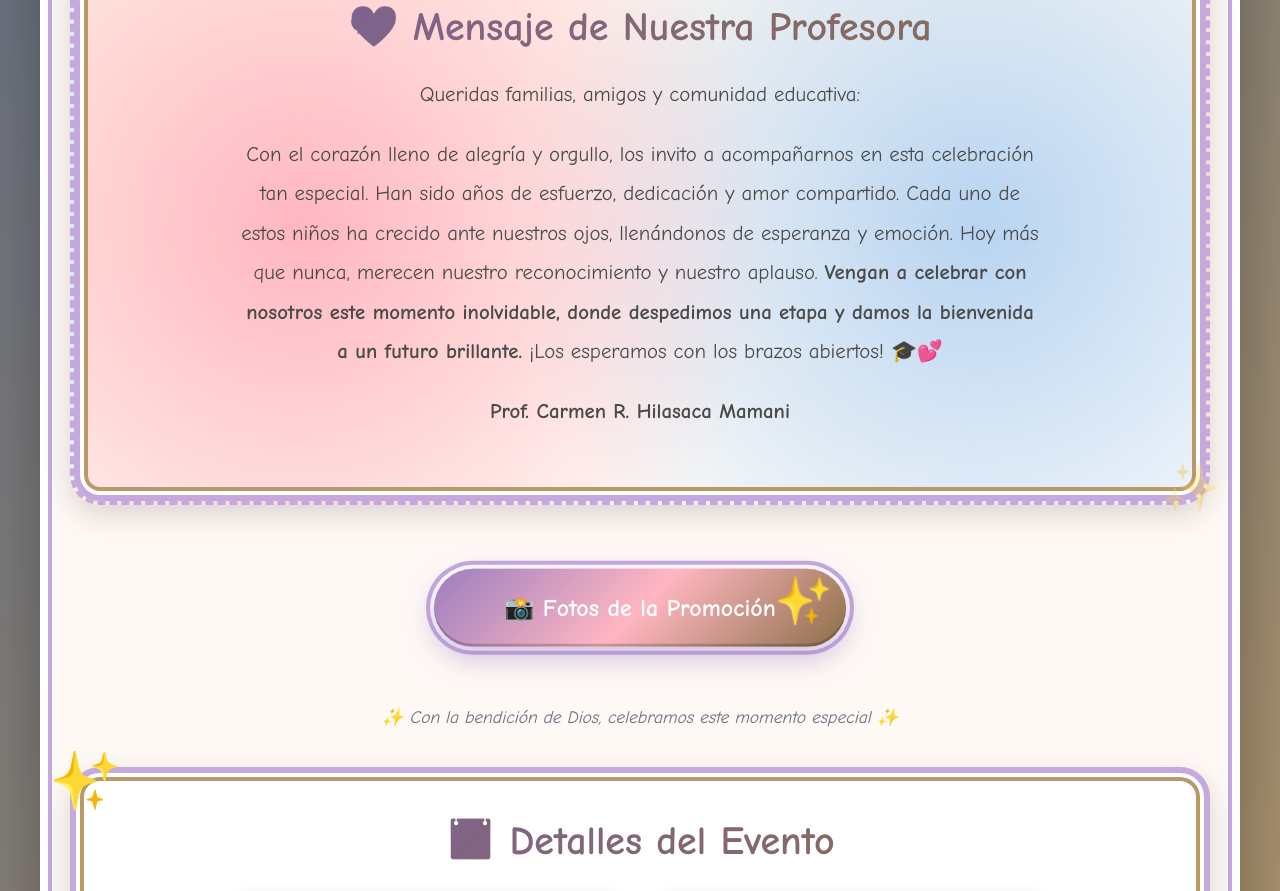
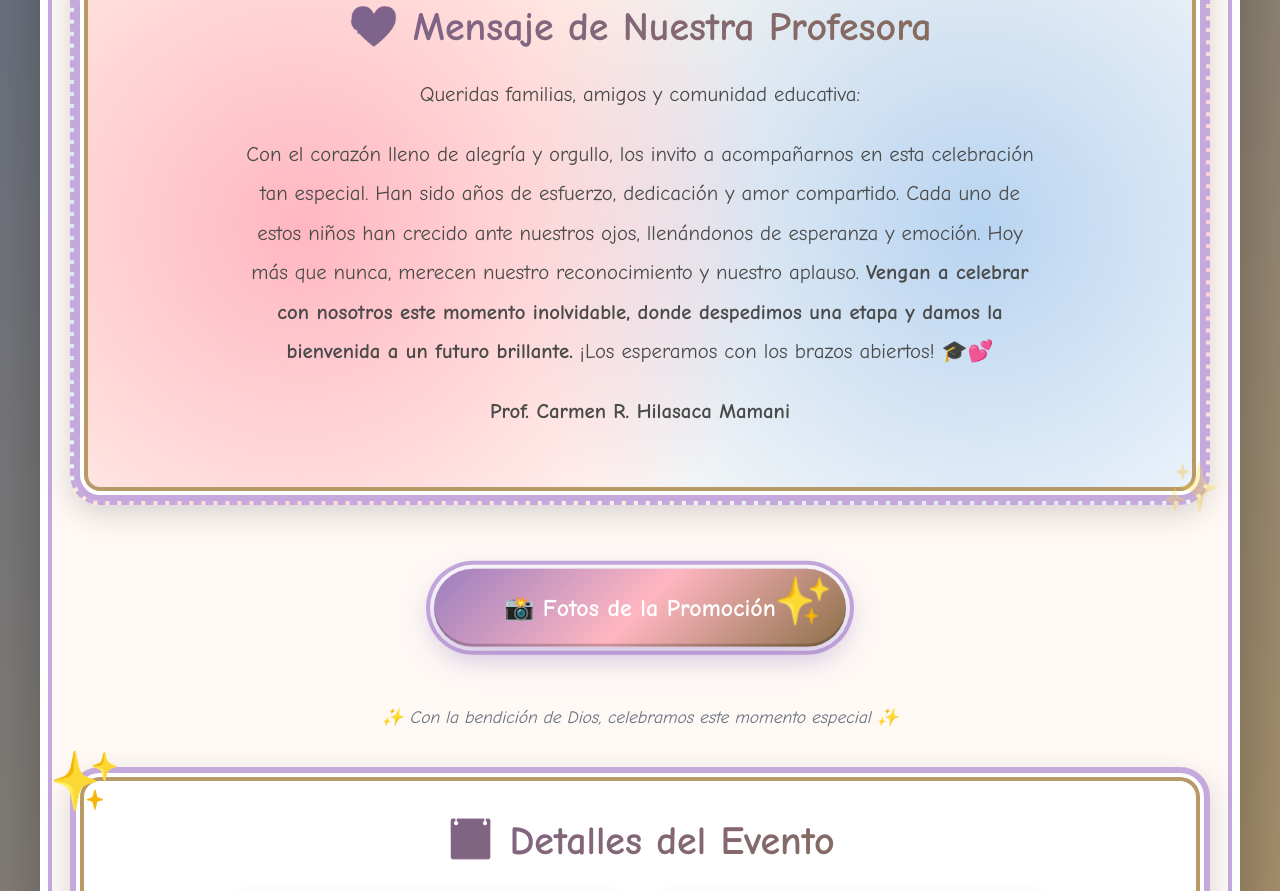
Before and after one commit to Patricia-Apaza/InvitacionProm, a plain HTML site: page index.html in a window 1280 px wide. Shown: the part 2131-3022 px from the top of the page. Drawn offline with Linux system fonts and the light colour scheme.

Commit message:
Invitación de la Promoción

```diff
--- a/index.html
+++ b/index.html
@@ -1096,7 +1096,7 @@
             <p>
                 Con el corazón lleno de alegría y orgullo, los invito a acompañarnos en esta
                 celebración tan especial. Han sido años de esfuerzo, dedicación y amor compartido.
-                Cada uno de estos niños ha crecido ante nuestros ojos, llenándonos de esperanza
+                Cada uno de estos niños han crecido ante nuestros ojos, llenándonos de esperanza
                 y emoción. Hoy más que nunca, merecen nuestro reconocimiento y nuestro aplauso.
                 <strong>Vengan a celebrar con nosotros este momento inolvidable,
                     donde despedimos una etapa y damos la bienvenida a un futuro brillante.</strong>
```
